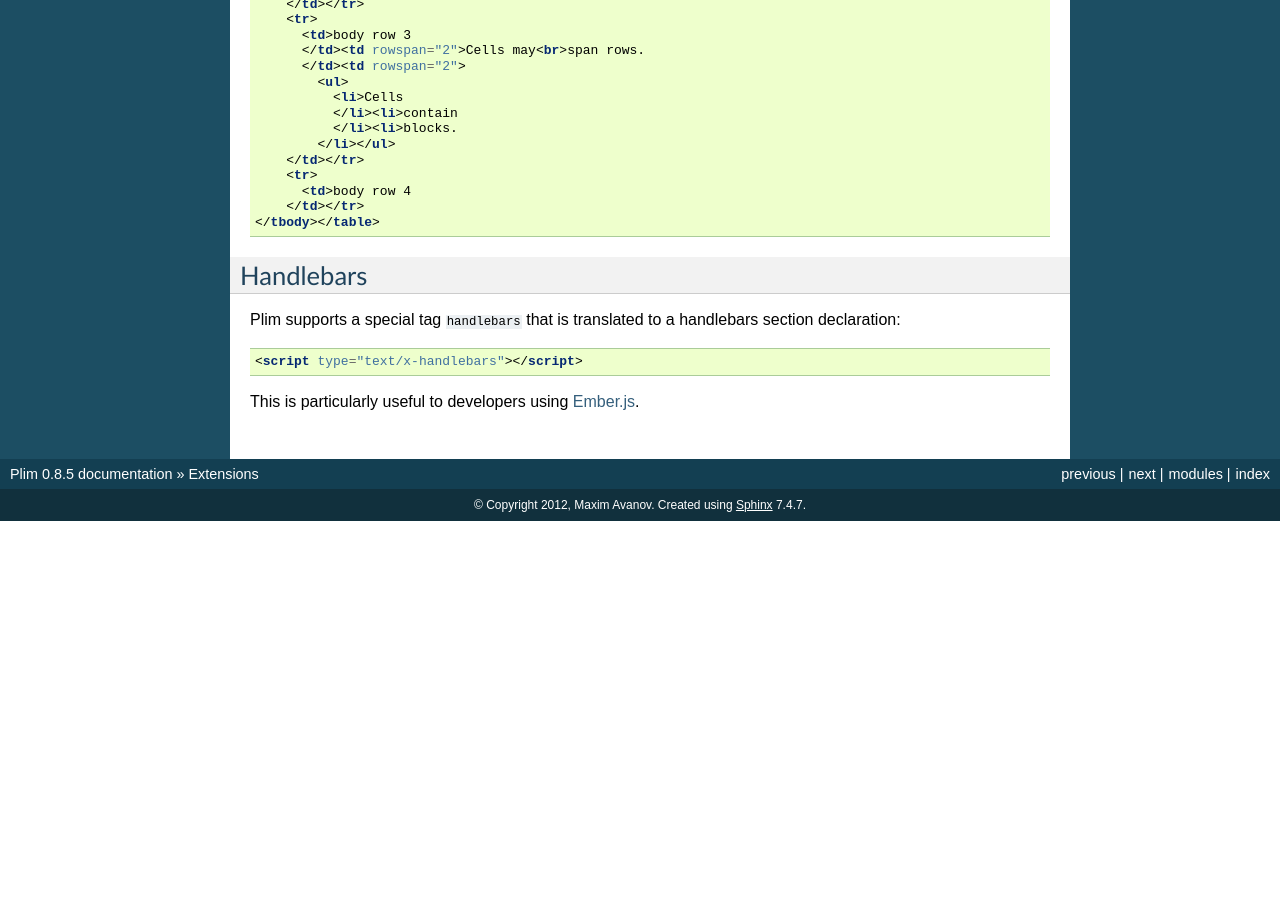
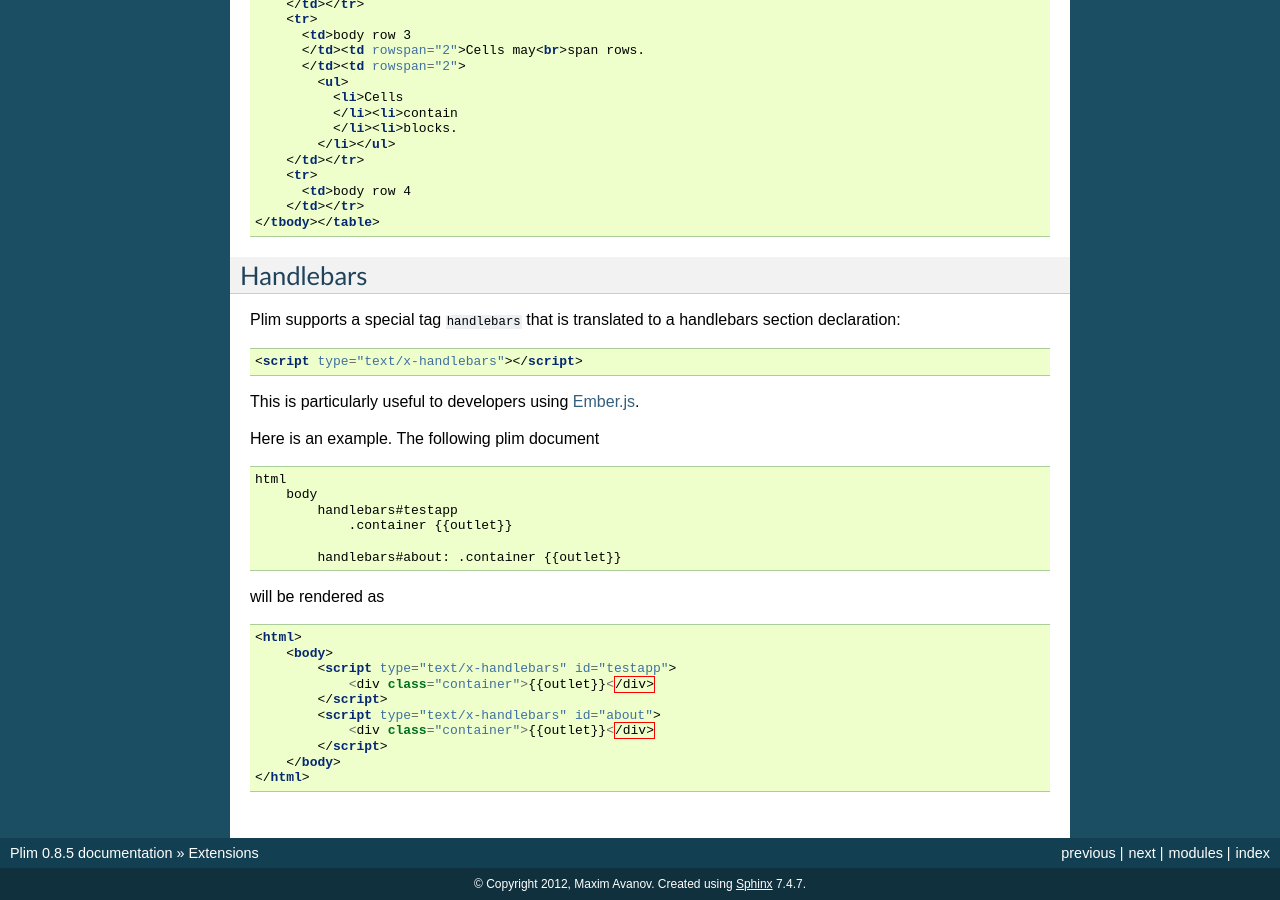
Before and after one commit to avanov/Plim, a Sphinx documentation site: the page built from docs/en/extensions.txt, in a window 1280 px wide and 900 px high, scrolled down 3393 px. Built offline with Sphinx 7.4.7, drawn with Linux system fonts in a browser that asks for light colours; before the commit the page ends 3914 px from its top, so only the background shows below that.

Commit message:
Fix assertion error in handlebars parser, update docs.

```diff
--- a/docs/en/extensions.txt
+++ b/docs/en/extensions.txt
@@ -256,3 +256,30 @@ Plim supports a special tag ``handlebars`` that is translated to a handlebars se
 
 
 This is particularly useful to developers using `Ember.js <http://emberjs.com/guides/templates/handlebars-basics/>`_.
+
+Here is an example. The following plim document
+
+.. code-block:: plim
+
+    html
+        body
+            handlebars#testapp
+                .container {{outlet}}
+
+            handlebars#about: .container {{outlet}}
+
+
+will be rendered as
+
+.. code-block:: html
+
+    <html>
+        <body>
+            <script type="text/x-handlebars" id="testapp">
+                <div class="container">{{outlet}}</div>
+            </script>
+            <script type="text/x-handlebars" id="about">
+                <div class="container">{{outlet}}</div>
+            </script>
+        </body>
+    </html>
```
Also changed, not shown: 3 other files.
